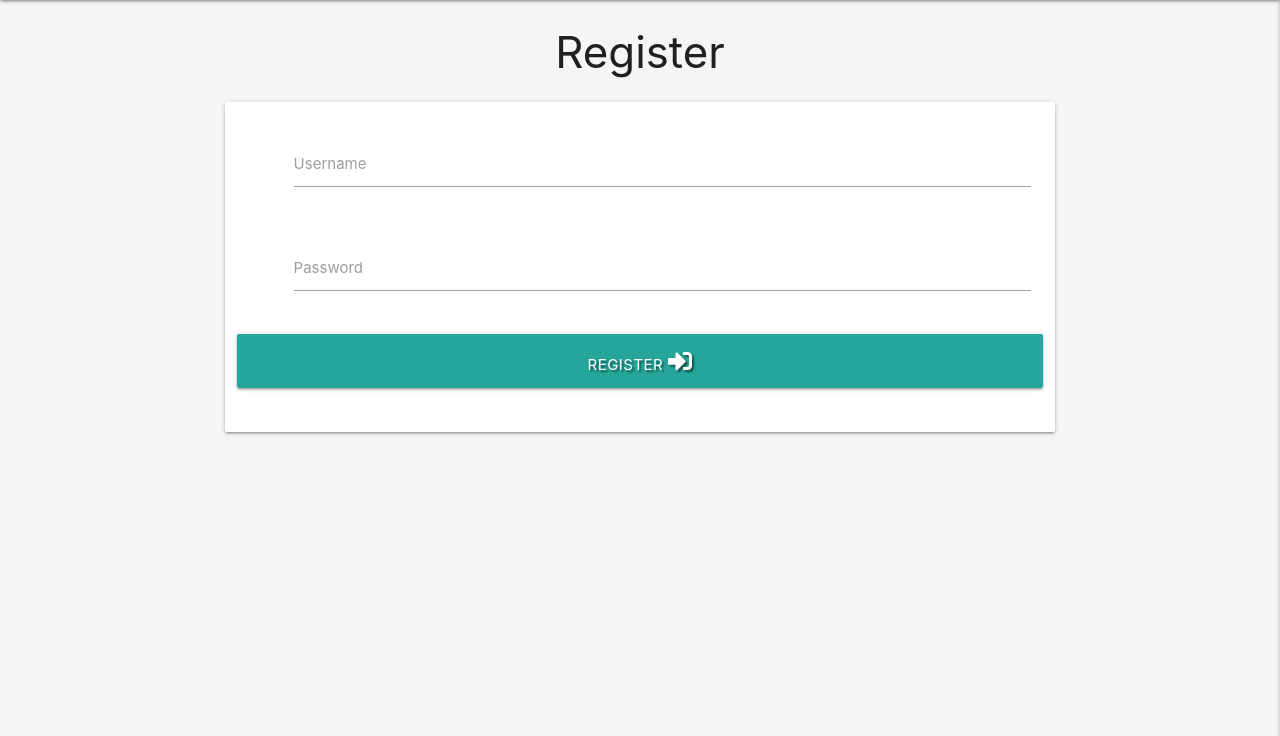
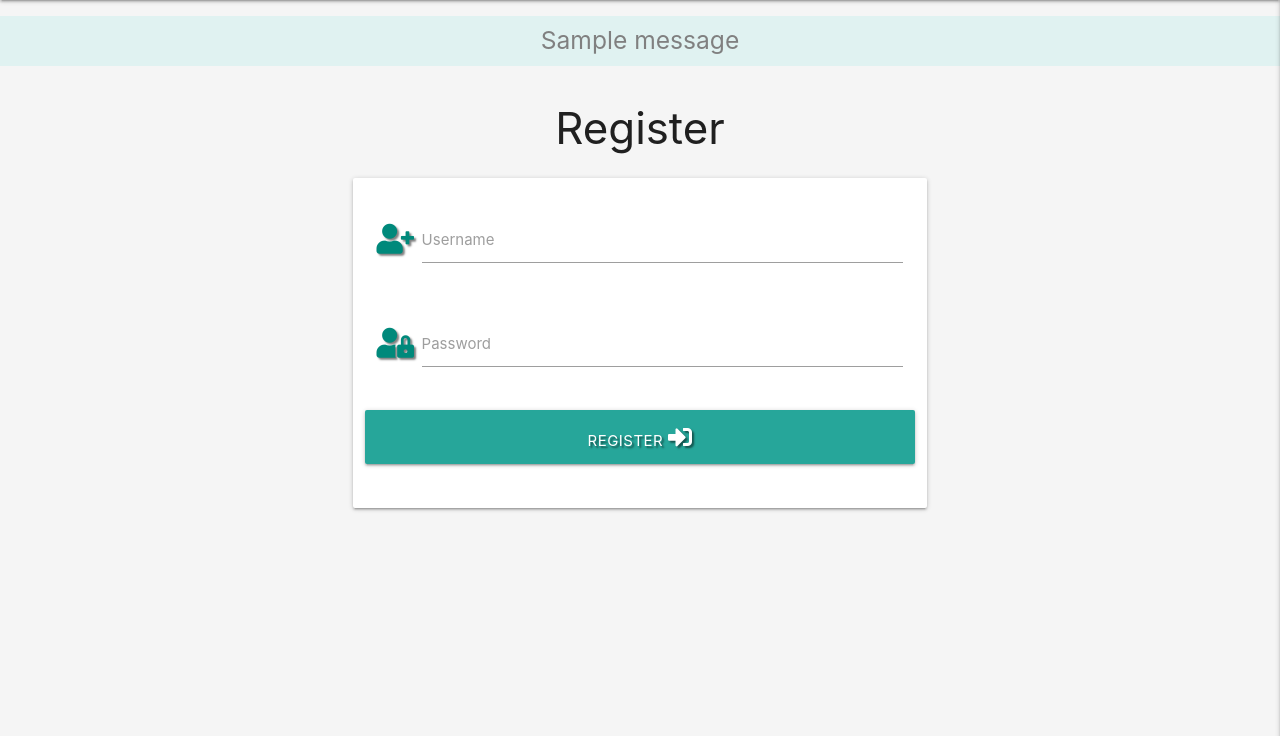
Before and after one commit to OndrejValla/backend-tasks-miniproject-putting-it-all-together, a Flask app: page /register in a window 1280 px wide. Shown: the part 64-800 px from the top of the page. Run offline with Flask 2, Linux system fonts and the light colour scheme; one stand-in notice (Sample message) is shown; some libraries are stand-ins or nearby versions.

Commit message:
Add Register functionality

```diff
--- a/app.py
+++ b/app.py
@@ -27,6 +27,24 @@ def get_tasks():
 
 @app.route("/register", methods=["GET", "POST"])
 def register():
+    if request.method == "POST":
+        #check if username already exists in db
+        existing_user = mongo.db.user.find_one(
+            {"username": request.form.get("username").lower()})
+
+        if existing_user:
+            flash("Username already exists")
+            return redirect(url_for("register"))
+
+        register = {
+            "username": request.form.get("username").lower(),
+            "password": generate_password_hash(request.form.get("password"))
+        }
+        mongo.db.users.insert_one(register)
+
+        #put the new user into 'session' cookie
+        session["user"] = request.form.get("username").lower()
+        flash("Registration Successful!")
     return render_template("register.html")
 
 
--- a/static/css/style.css
+++ b/static/css/style.css
@@ -6,3 +6,8 @@ body {
 .text-shadow {
     text-shadow: 2px 2px 2px rgba(0, 0, 0, 0.5);
 }
+
+.flashes h5 {
+    line-height: 2;
+    color: gray;
+}
--- a/templates/base.html
+++ b/templates/base.html
@@ -53,8 +53,23 @@
 
     </header>
 
-    {% block content %}
-    {% endblock %}
+    <section>
+        <!-- Flash messages -->
+        {% with messages = get_flashed_messages() %}
+        {% if messages %}
+        {% for message in messages %}
+        <div class="row flashes">
+            <h5 class="teal lighten-5 center-align">{{ message }}</h5>
+        </div>
+        {% endfor %}
+        {% endif %}
+        {% endwith %}
+    </section>
+
+    <main class="container">
+        {% block content %}
+        {% endblock %}
+    </main>
 
     <script src="https://code.jquery.com/jquery-3.6.0.min.js"
         integrity="sha256-/xUj+3OJU5yExlq6GSYGSHk7tPXikynS7ogEvDej/m4=" crossorigin="anonymous"></script>
--- a/templates/register.html
+++ b/templates/register.html
@@ -8,17 +8,19 @@
         <div class="card-panel">
             <!-- Username -->
             <div class="row">
-                <div class="input-field col s12" title="Enter your first name 5-15 characters">
-                    <i class="fas fa-user-plus prefix white-text text-darken-4"></i>
-                    <input id="username" name="username" type="text" class="validate">
+                <div class="input-field col s12" title="Enter your username 5-15 characters">
+                    <i class="fas fa-user-plus prefix teal-text text-darken-1 text-shadow"></i>
+                    <input id="username" name="username" type="text" minlength="5" maxlength="15"
+                        pattern="^[a-zA-Z0-9]{5,15}$" class="validate" required>
                     <label for="username">Username</label>
                 </div>
             </div>
             <!-- Password -->
             <div class="row">
                 <div class="input-field col s12" title="Enter your password 5-15 characters">
-                    <i class="fas fa-user-lock prefix white-text text-darken-4"></i>
-                    <input id="password" name="password" type="password" class="validate">
+                    <i class="fas fa-user-lock prefix teal-text text-darken-1 text-shadow"></i>
+                    <input id="password" name="password" type="password" minlength="5" maxlength="15"
+                        pattern="^[a-zA-Z0-9]{5,15}$" class="validate" required>
                     <label for="password">Password</label>
                 </div>
             </div>
```
